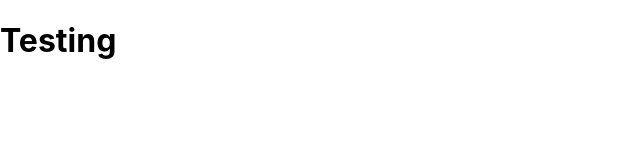
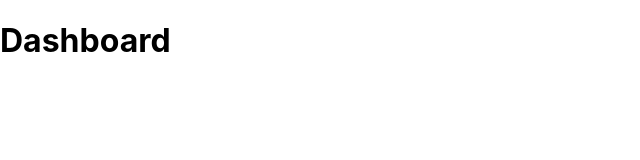
Before and after one commit to ajmalfaris11/react-mui-dashboard, a React (Create React App) app: page / in a window 1280 px wide. Shown: the top 160 px of the page, without its empty margins (0-640 px from the left). Built offline with nearby package versions, Linux system fonts and the light colour scheme.

Commit message:
seperate index file crated, created a DashboardPage functional component and import to router.js file for routing

```diff
--- /dev/null
+++ b/src/app/pages/Dashboard/index.js
@@ -0,0 +1,9 @@
+import React from 'react'
+
+export default function DashboardPage() {
+  return (
+    <h1>
+      Dashboard
+    </h1>
+  )
+}
--- a/src/app/router.js
+++ b/src/app/router.js
@@ -1,10 +1,11 @@
 import React from 'react';
 import { Routes, Route } from 'react-router-dom';
+import DashboardPage from './pages/Dashboard';
 
 export default function router() { // Capitalize the function name
   return (
     <Routes>
-      <Route index element={<h1>Testing</h1>} />
+      <Route index element={<DashboardPage />} />
     </Routes>
   );
 }
```
